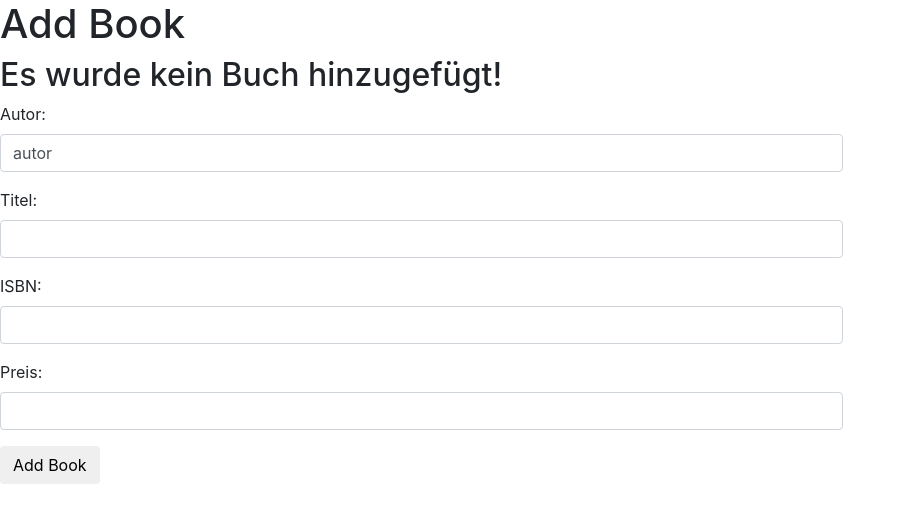
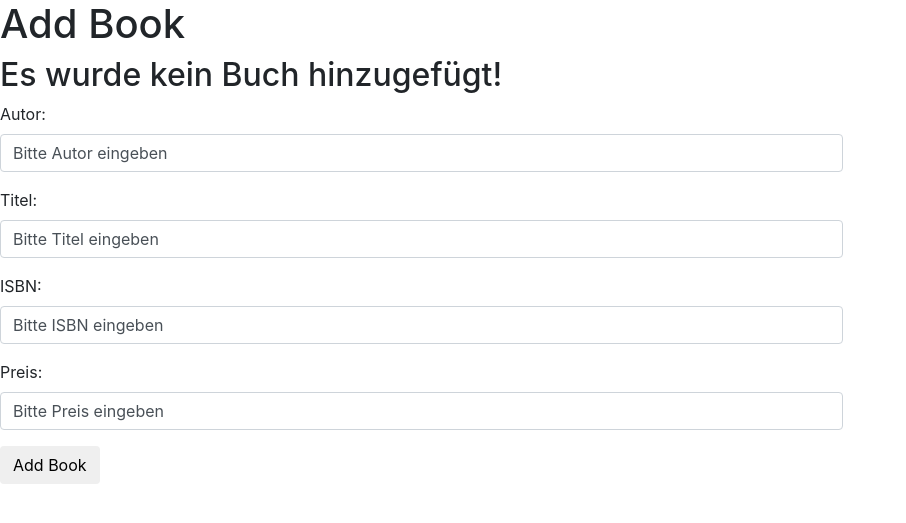
Before and after one commit to NormanGroth/Booxs, a PHP site: page /add_books.php in a window 1280 px wide. Shown: the top 523 px of the page, without its empty margins (0-906 px from the left). Run offline with PHP 8.4, Linux system fonts and the light colour scheme.

Commit message:
Update Form

```diff
--- a/add_books.php
+++ b/add_books.php
@@ -38,19 +38,19 @@ else {
 			<h2><?php echo $status ?></h2>
             <div class="form-group">
               <label for="autor">Autor:</label>
-              <input type="text" class="form-control" id="autor" name="autor" value="autor" onclick="replaceUsername()">
+              <input type="text" class="form-control" id="autor" name="autor" value="Bitte Autor eingeben" onclick="replaceUsername()">
             </div>
             <div class="form-group">
               <label for="titel">Titel:</label>
-              <input type="titel" class="form-control" id="titel" name="titel">
+              <input type="titel" class="form-control" id="titel" name="titel" value="Bitte Titel eingeben">
             </div>
             <div class="form-group">
               <label for="isbn">ISBN:</label>
-              <input type="text" class="form-control" id="isbn" name="isbn">
+              <input type="text" class="form-control" id="isbn" name="isbn" value="Bitte ISBN eingeben">
             </div>
                <div class="form-group">
               <label for="preis">Preis:</label>
-              <input type="text" class="form-control" id="preis" name="preis">
+              <input type="text" class="form-control" id="preis" name="preis" value="Bitte Preis eingeben">
             </div>
             <button type="submit" class="btn btn-default" name="btn-save">Add Book</button>
 
--- a/add_user.php
+++ b/add_user.php
@@ -37,7 +37,7 @@ else {
 			<h2><?php echo $status ?></h2>
             <div class="form-group">
               <label for="username">User-Name:</label>
-              <input type="text" class="form-control" id="username" name="username" value="username" onclick="replaceUsername()">
+              <input type="text" class="form-control" id="username" name="username" value="Bitte User-Name eingeben" onclick="replaceUsername()">
             </div>
             <div class="form-group">
               <label for="password">Password:</label>
@@ -45,7 +45,7 @@ else {
             </div>
             <div class="form-group">
               <label for="email">E-Mail:</label>
-              <input type="text" class="form-control" id="email" name="email">
+              <input type="text" class="form-control" id="email" name="email" value="Bitte E-Mail eingeben">
             </div>
             <button type="submit" class="btn btn-default" name="btn-save">Add User</button>
 
```
